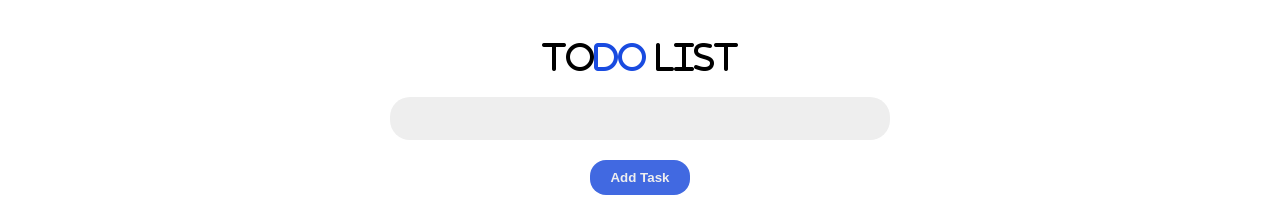
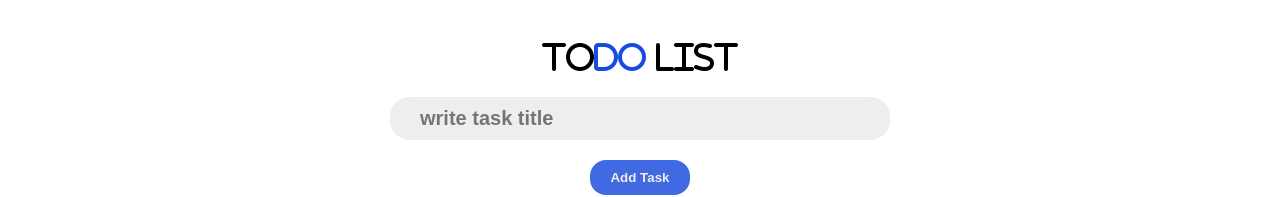
Before and after one commit to Moustafa4ma/todo-list, a plain HTML site: page index.html in a window 1280 px wide. Shown: the top 197 px of the page. Drawn offline with Linux system fonts and the light colour scheme.

Commit message:
Update index.html

```diff
--- a/index.html
+++ b/index.html
@@ -12,7 +12,7 @@
 <body>
     <h1 class="appTitle">to<span>do</span> list</h1>
     <div class="form">
-        <input type="text" class="task" spellcheck="false">
+        <input type="text" class="task" spellcheck="false" placeholder="write task title">
         <input type="submit" class="create" value="add task">
     </div>
     <div class="tasks-div">
```
